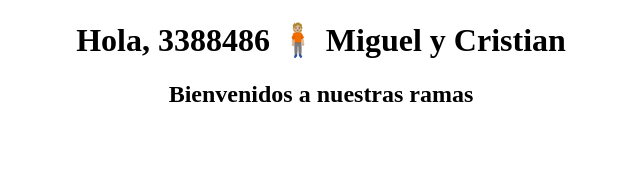
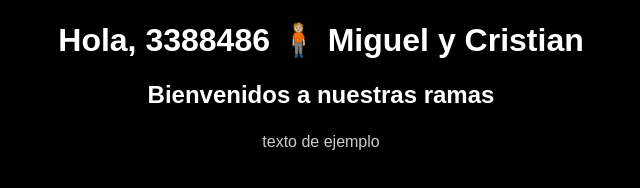
Before and after one commit to MiguelRojas-10/Proyecto-equipo, a plain HTML site: page index.html in a window 1280 px wide. Shown: the whole page, without its empty margins (319-959 px from the left). Drawn offline with Linux system fonts and the light colour scheme.

Commit message:
Diseño inicial de la pagina

```diff
--- a/index.html
+++ b/index.html
@@ -4,10 +4,12 @@
         <meta charset="UTF-8">
         <meta name="viewport" content="width=device-width, initial-scale=1.0">
         <title>Nuestras ramas</title>
+        <link rel="stylesheet" href="styles.css">
     </head>
 
     <body>
         <center><h1>Hola, 3388486 🧍🏼 Miguel y Cristian</h1></center>
         <center><h2>Bienvenidos a nuestras ramas</h2></center>
+        <center><p>texto de ejemplo</p></center>
     </body>
 </html>
--- a/styles.css
+++ b/styles.css
@@ -0,0 +1,15 @@
+body {
+    font-family: Arial, sans-serif;
+    background-color: #000000;
+    margin: 0;
+    padding: 0;
+    }
+
+    h1, h2, h3 {
+    color: #ffffff;
+    }
+
+    p {
+    color: #cccccc;
+    line-height: 1.6;
+    }
```
